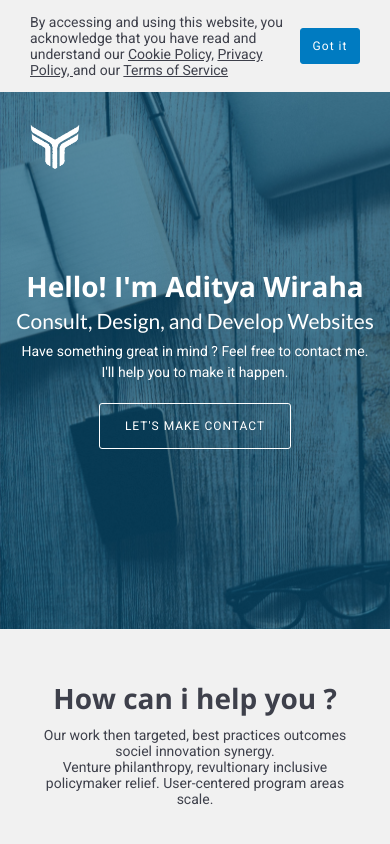
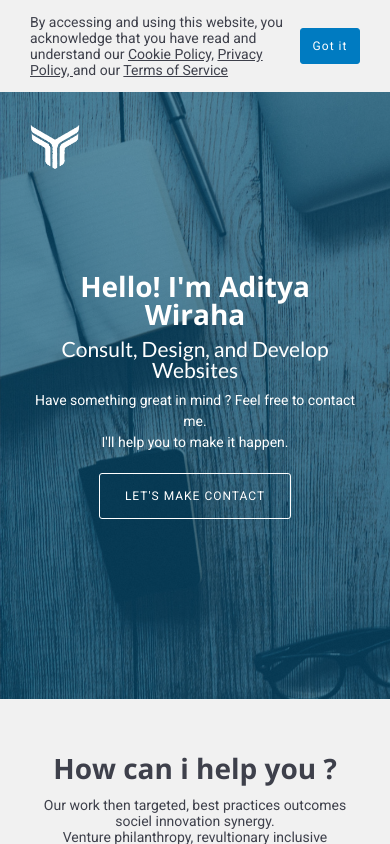
Before and after one commit to squalvj/simple-scroll-trigger-react, a React (Create React App) app: page / in a window 390 px wide. Built offline with nearby package versions, Linux system fonts and the light colour scheme.

Commit message:
add responsive

```diff
--- a/src/components/ContentGrid/ContentGrid.scss
+++ b/src/components/ContentGrid/ContentGrid.scss
@@ -25,3 +25,15 @@
    display: flex;
    justify-content: space-between;
 }
+
+@media (max-width: 960px) {
+   .content-grid {
+      grid-template-columns: 1fr 1fr;
+   }
+}
+
+@media (max-width: 480px) {
+   .content-grid {
+      grid-template-columns: 1fr
+   }
+}
--- a/src/components/Hero/Hero.scss
+++ b/src/components/Hero/Hero.scss
@@ -7,7 +7,7 @@
    background-position: 0 0;
    position: relative;
    > .container {
-      padding: 180px 0;
+      padding: 180px 30px;
    }
    &:before {
       content: '';
@@ -31,6 +31,7 @@
       margin: 0 0 10px 0;
       line-height: 1;
       color: $color-white;
+      text-align: center;
    }
    p {
       margin: 0 0 20px 0;
```
